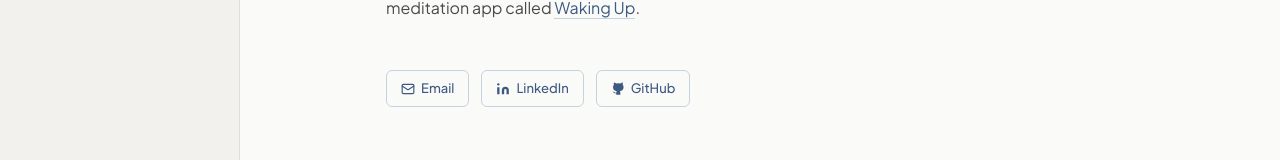
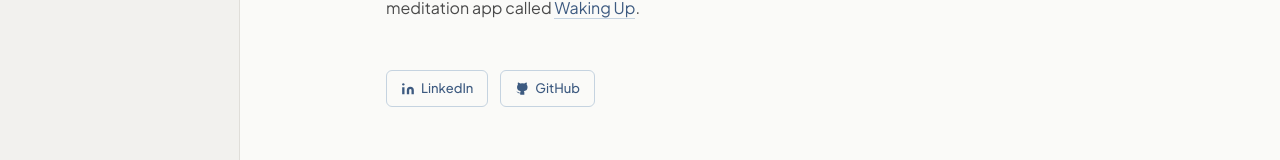
Before and after one commit to hunterphillips/personal-site, a React (Vite) app: page / in a window 1280 px wide. Shown: the part 292-452 px from the top of the page. Built offline with nearby package versions, Linux system fonts and the light colour scheme.

Commit message:
rm contact

```diff
--- a/src/components/About.tsx
+++ b/src/components/About.tsx
@@ -18,25 +18,25 @@ const CONTACT_LINKS: {
   external?: boolean;
   icon: ReactNode;
 }[] = [
-  {
-    href: 'mailto:hkphillips42@gmail.com',
-    label: 'Email',
-    icon: (
-      <svg
-        width="14"
-        height="14"
-        viewBox="0 0 24 24"
-        fill="none"
-        stroke="currentColor"
-        strokeWidth="2"
-        strokeLinecap="round"
-        strokeLinejoin="round"
-      >
-        <rect width="20" height="16" x="2" y="4" rx="2" />
-        <path d="m22 7-8.97 5.7a1.94 1.94 0 0 1-2.06 0L2 7" />
-      </svg>
-    ),
-  },
+  // {
+  //   href: 'mailto:hkphillips42@gmail.com',
+  //   label: 'Email',
+  //   icon: (
+  //     <svg
+  //       width="14"
+  //       height="14"
+  //       viewBox="0 0 24 24"
+  //       fill="none"
+  //       stroke="currentColor"
+  //       strokeWidth="2"
+  //       strokeLinecap="round"
+  //       strokeLinejoin="round"
+  //     >
+  //       <rect width="20" height="16" x="2" y="4" rx="2" />
+  //       <path d="m22 7-8.97 5.7a1.94 1.94 0 0 1-2.06 0L2 7" />
+  //     </svg>
+  //   ),
+  // },
   {
     href: 'https://www.linkedin.com/in/hunter-phillips/',
     label: 'LinkedIn',
```
